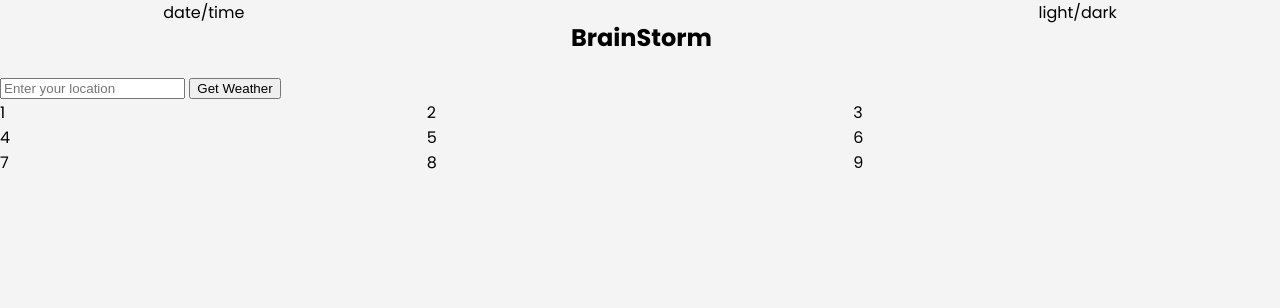
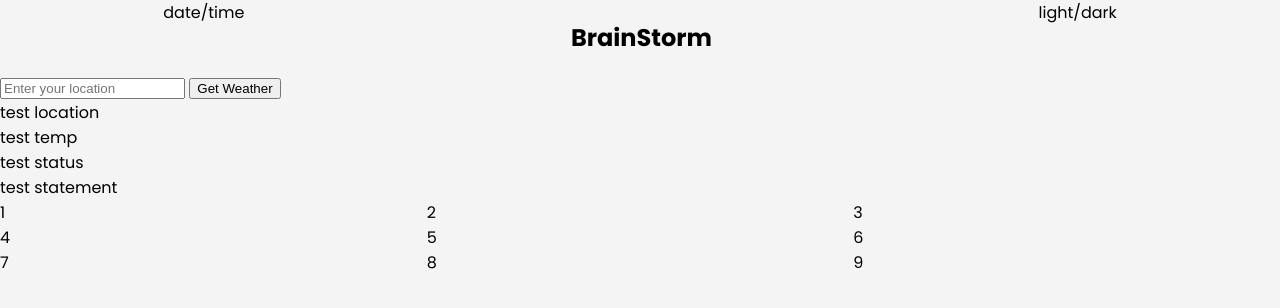
Before and after one commit to Kcounts93/brainstorm-app, a plain HTML site: page index.html in a window 1280 px wide. Drawn offline with Linux system fonts and the light colour scheme.

Commit message:
html structure

```diff
--- a/index.html
+++ b/index.html
@@ -19,7 +19,7 @@
     </nav>
     <main>
       <!-- container for weather info & search -->
-      <div class="weather-container">
+      <div class="weather-top-container">
         <!-- main weather search -->
         <div class="">
           <input
@@ -31,7 +31,13 @@
           <button id="getWeatherBtn">Get Weather</button>
         </div>
         <!-- Weather info display after search -->
-        <div class=""></div>
+        <div class="weather-display-container">
+          <div class="weather-location">test location</div>
+          <div class="weather-temperature">test temp</div>
+          <div class="weather-status">test status</div>
+          <div class="weather-statement">test statement</div>
+        </div>
+        <div class="weather-activity-container"></div>
       </div>
       <div class="weather-dashboard">
         <div class="grid-item">1</div>
```
